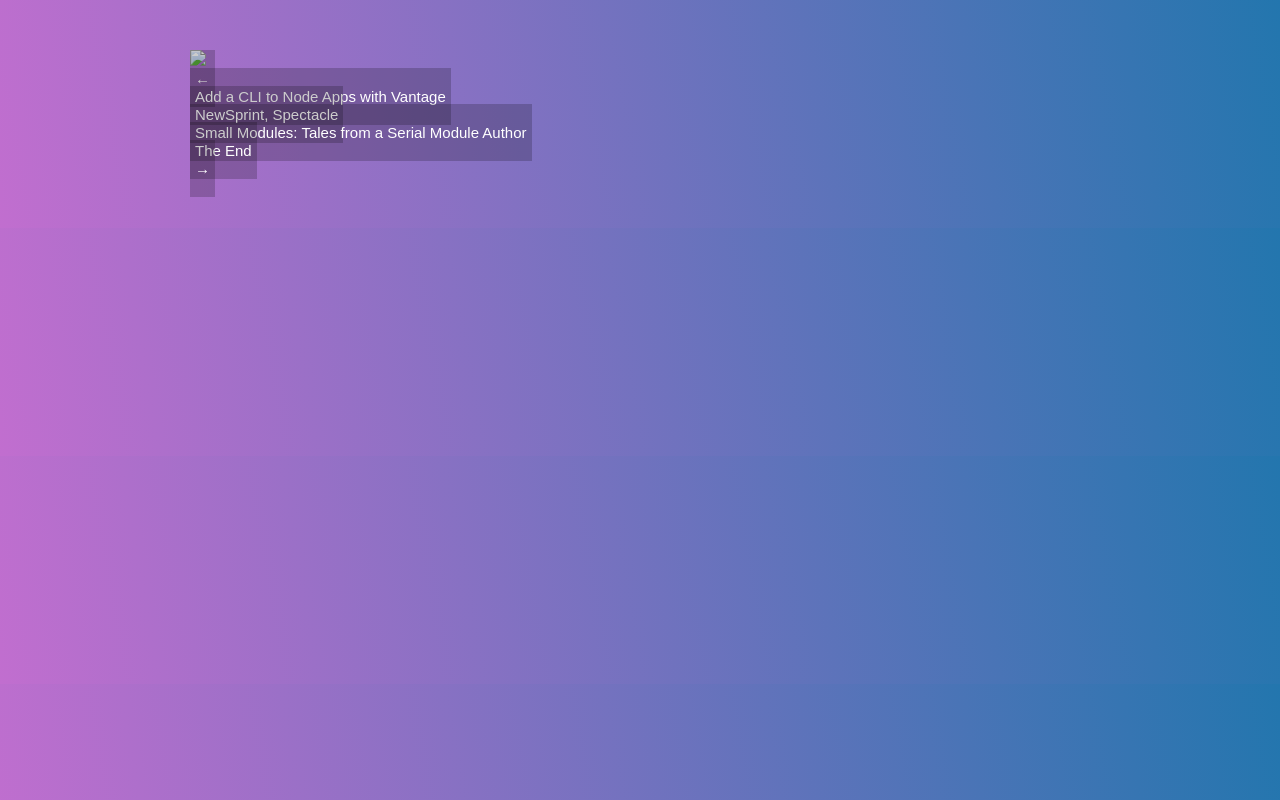
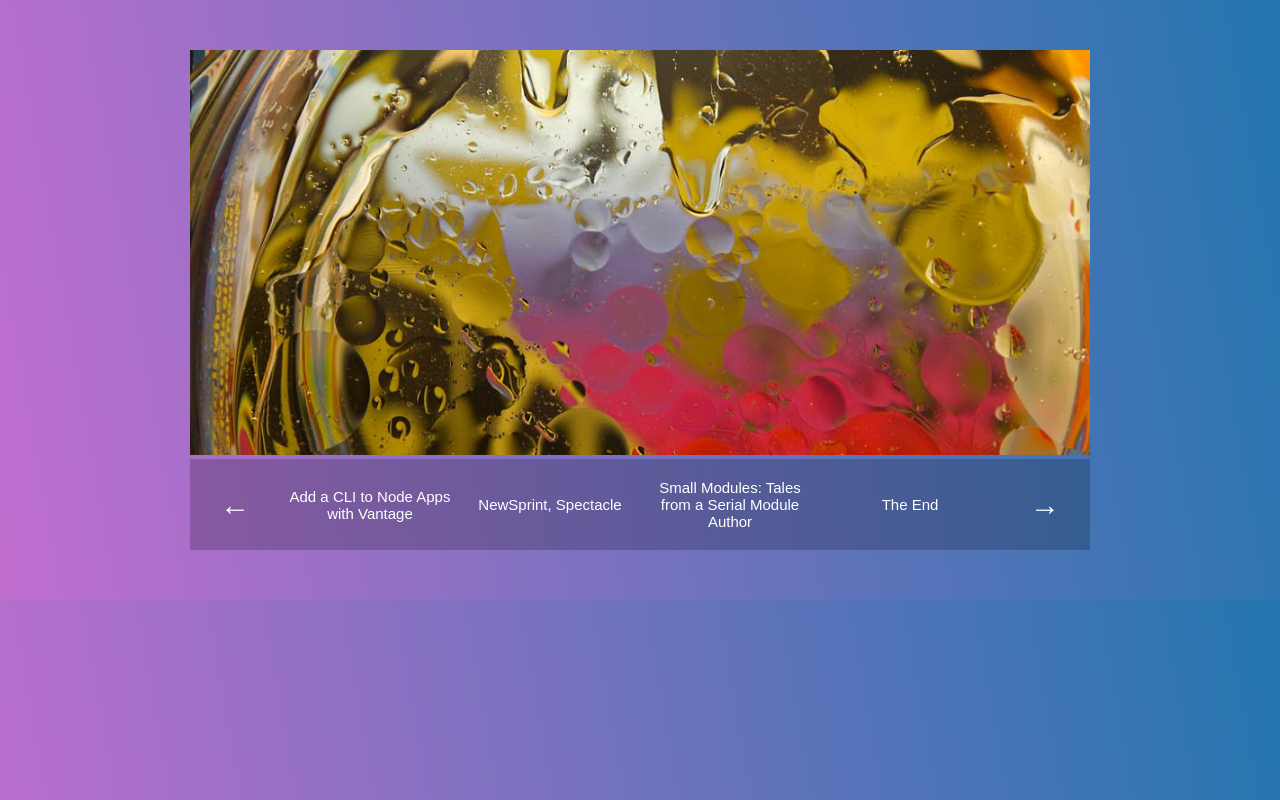
Before and after one commit to xaviguasch/nesting-flexbox-prac, a plain HTML site: page index.html in a window 1280 px wide. Drawn offline with Linux system fonts and the light colour scheme.

Commit message:
solved issue with nesting

```diff
--- a/index.html
+++ b/index.html
@@ -12,33 +12,33 @@
   <body>
     <div class="wrapper">
       <div class="slider">
-        <img src="slide.jpeg" />
+        <img src="./img/slide.jpeg" />
       </div>
 
       <nav class="slider-nav">
         <ul>
           <li class="arrow">
-            <a href="#">←</a>
+            <a href="#"><span>←</span></a>
           </li>
 
           <li>
-            <a href="#">Add a CLI to Node Apps with Vantage</a>
+            <a href="#"><span>Add a CLI to Node Apps with Vantage</span></a>
           </li>
 
           <li>
-            <a href="#">NewSprint, Spectacle</a>
+            <a href="#"><span>NewSprint, Spectacle</span></a>
           </li>
 
           <li>
-            <a href="#">Small Modules: Tales from a Serial Module Author</a>
+            <a href="#"><span>Small Modules: Tales from a Serial Module Author</span></a>
           </li>
 
           <li>
-            <a href="#">The End</a>
+            <a href="#"><span>The End</span></a>
           </li>
 
           <li class="arrow">
-            <a href="#">→</a>
+            <a href="#"><span>→</span></a>
           </li>
         </ul>
       </nav>
--- a/style.css
+++ b/style.css
@@ -36,8 +36,39 @@
   background: rgba(0, 0, 0, 0.4);
 }
 
+/* Flex container */
 .slider-nav ul {
   list-style: none;
   margin: 0;
   padding: 0;
+  display: flex;
 }
+
+/* Flex item */
+.slider-nav ul li {
+  flex: 2;
+  text-align: center;
+  display: flex; /* Acts like a flex container itself */
+}
+
+.slider-nav ul li.arrow {
+  flex: 1;
+}
+
+.arrow a {
+  font-size: 30px;
+}
+
+.slider-nav ul li a {
+  flex-basis: 100%;
+  /* We want to stretch as well as center */
+  display: flex;
+  align-items: center;
+  justify-content: center;
+}
+
+.slider-nav ul li a span {
+  /* This is the flex item */
+  display: block;
+  width: 100%;
+}
```
Also changed, not shown: img/slide.jpeg (added).
